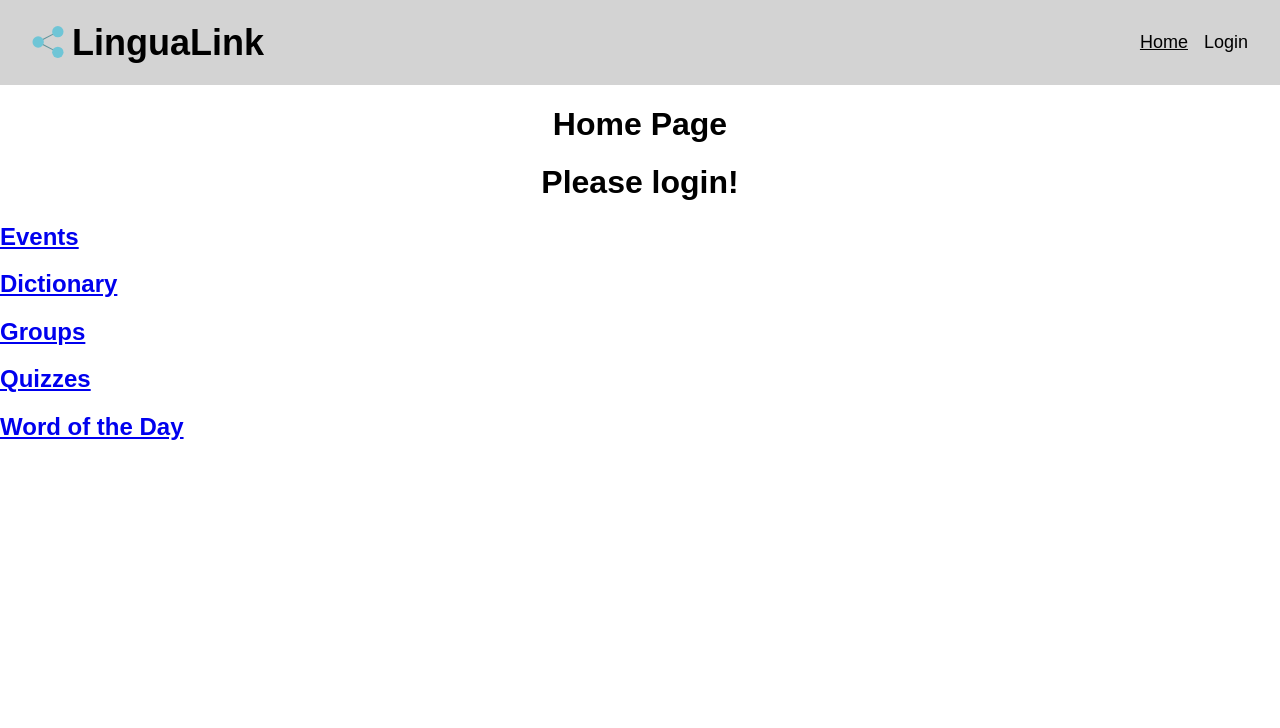
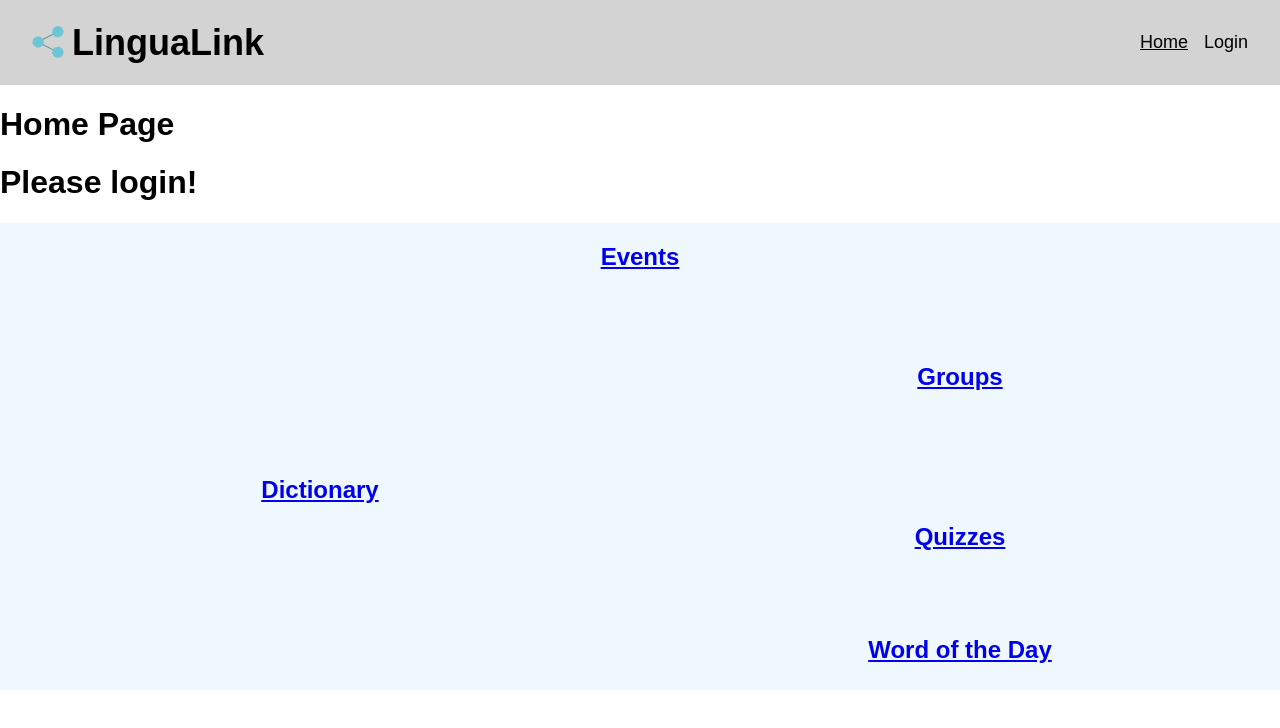
Before and after one commit to gonzonk/LinguaLink, a Vue app: page / in a window 1280 px wide. Shown: the top 728 px of the page. Built offline with nearby package versions, Linux system fonts and the light colour scheme; no server answers.

Commit message:
minor hompage formatting (needs routes when pages are avaiable)

```diff
--- a/client/views/HomeView.vue
+++ b/client/views/HomeView.vue
@@ -12,38 +12,77 @@ const { currentUsername, isLoggedIn } = storeToRefs(useUserStore());
       <h1 v-if="isLoggedIn">Welcome {{ currentUsername }}!</h1>
       <h1 v-else>Please login!</h1>
     </section>
-    <section>
+    <section id="links">
       <RouterLink>
-        <div>
+        <div id="events">
           <h2>Events</h2>
         </div>
       </RouterLink>
       <RouterLink>
-        <div>
+        <div id="dictionary">
           <h2>Dictionary</h2>
         </div>
       </RouterLink>
+      <div id="gqw">
         <RouterLink>
-        <div>
+          <div id="groups">
             <h2>Groups</h2>
           </div>
         </RouterLink>
         <RouterLink>
-        <div>
+          <div id="quizzes">
             <h2>Quizzes</h2>
           </div>
         </RouterLink>
         <RouterLink>
-        <div>
+          <div id="wotd">
             <h2>Word of the Day</h2>
           </div>
         </RouterLink>
+      </div>
     </section>
   </main>
 </template>
 
 <style scoped>
-h1 {
-  text-align: center;
+#links {
+  display: flex;
+  justify-content: center;
+  flex-wrap: wrap;
+}
+
+#gqw {
+  display: flex;
+  flex-direction: column;
+}
+
+div {
+  background-color: aliceblue;
+  display: flex;
+  justify-content: center;
+  align-items: center;
+}
+
+#events {
+  width: 100vw;
+}
+
+#dictionary {
+  width: 50vw;
+  height: 50vh;
+}
+
+#groups {
+  width: 50vw;
+  height: 20vh;
+}
+
+#quizzes {
+  width: 50vw;
+  height: 20vh;
+}
+
+#wotd {
+  width: 50vh;
 }
 </style>
```
Lines whose indentation alone changed are shown as unchanged.
